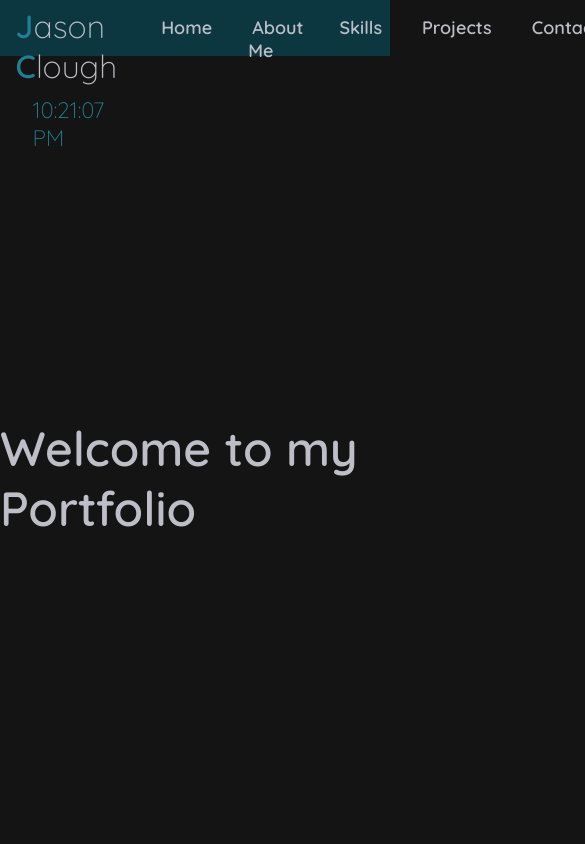
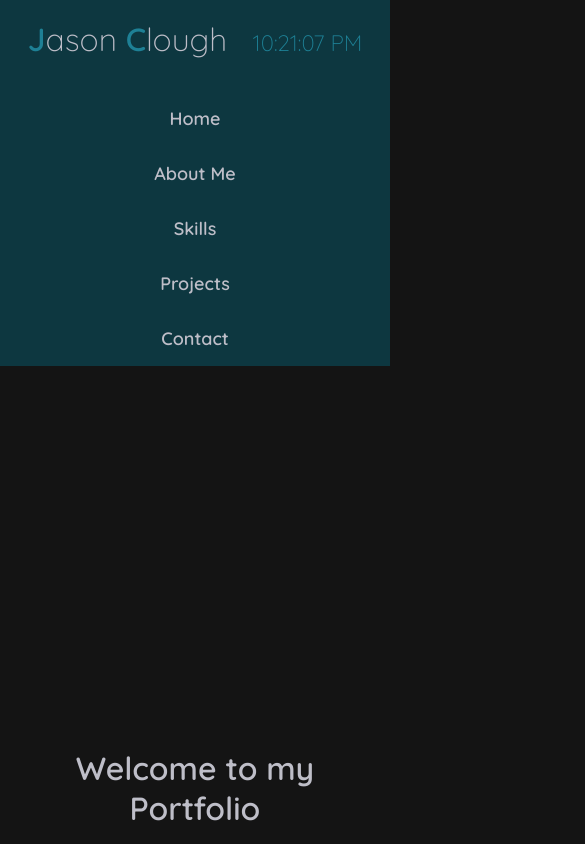
Before and after one commit to Jasonc95/Portfolio-Website, a plain HTML site: page index.html in a window 390 px wide. Shown: the top 844 px of the page, 585 px wide, since content can reach past the window. Drawn offline with Linux system fonts and the light colour scheme.

Commit message:
Added responsiveness for mobiles

```diff
--- a/Href/styles.css
+++ b/Href/styles.css
@@ -48,10 +48,11 @@ section {
 
 /* NAVIGATION BAR */
 .nav-bar {
-    height: 3.5em;
-    width: 100%;
+    height: 3.6em;
+
     justify-content: space-between;
     display: flex;
+    flex: content;
     background-color: #0d3740;
 }
 /*----NAME  top left*/
@@ -61,8 +62,7 @@ section {
     font-weight: 300;
     align-items: center;
     padding-left: 4%;
-    padding-top: 0em;
-    margin-top: 0.2em;
+    margin-top: 0.2rem;
 }
 .nav-bar .cap {
     color: #1e8095;
@@ -71,7 +71,7 @@ section {
 /*----NAV ITEMS  top right*/
 .nav-bar ul {
     list-style-type: none;
-    display: flex;
+    display: inline-flex;
     padding-right: 4%;
     gap:2em;
     margin-top: 1em;
@@ -96,7 +96,7 @@ section {
 
 /*CONTENT TEXT*/
 h1 {
-    font-size: 3em;
+    font-size: 3rem;
 }
 h2 {
     font-size: 2.5em;
@@ -116,6 +116,7 @@ a:hover {
     text-decoration: underline;
     color: #30c9ea;
 }
+
 
 /* LOGOS*/
 .logos {
@@ -141,16 +142,6 @@ a:hover {
     height: 70px;
     width: 70px;
 }
-.logos-link img {
-    height: 70px;
-    width: 70px;
-}
-.logo-link:nth-child(2) {
-    transition-delay: 200ms;
-}
-.logo-link:nth-child(3) {
-    transition-delay: 400ms;
-}
 
 
 /*JAVASCRIPT RESPONSIVENESS*/
@@ -172,7 +163,8 @@ a:hover {
     align-items: center;
 }
 
-  /*CLOCK*/
+
+/*CLOCK*/
   .nav-bar .clock {
     color: #1e8095;
     font-size: .7em;
@@ -180,3 +172,75 @@ a:hover {
     margin-left: .75em;
     display: inline-flex;
   }
+
+
+/* For mobile devices */
+@media screen and (max-width: 767px) {
+    section {
+      grid-template-columns: 1fr;
+      padding: 1rem;
+    }
+    h1 {
+      font-size: 2rem;
+      text-align: center;
+    }
+    h2 {
+      font-size: 1.8rem;
+    }
+    p {
+      font-size: 1.2rem;
+      padding: 0;
+      text-align: center;
+    }
+    .logos img {
+      height: 50px;
+      width: 50px;
+    }
+  }
+
+/* Responsive Navigation Bar */
+@media only screen and (max-width: 600px) {
+    .nav-bar {
+        flex-wrap: wrap;
+        justify-content: space-between;
+    }
+    .nav-bar .name {
+        flex-basis: 100%;
+        text-align: center;
+        padding: 1rem;
+    }
+    .nav-bar ul {
+        flex-basis: 100%;
+        display: flex;
+        flex-direction: column;
+        align-items: center;
+        padding: 0;
+    }
+    .nav-bar ul a {
+        margin: 0.5rem;
+        padding: 0.5rem;
+    }
+    .nav-bar ul a:hover {
+        text-decoration: underline;
+        color: #30c9ea;
+    }
+}
+
+@media screen and (max-width: 600px) {
+    .nav-bar {
+      flex-direction: column;
+      height: auto;
+    }
+    .nav-bar .name {
+      margin-bottom: 1em;
+    }
+    .nav-bar ul {
+      display: flex;
+      flex-direction: column;
+      align-items: center;
+      margin-top: 0;
+    }
+    .nav-bar ul a {
+      margin-top: 1em;
+    }
+  }
--- a/index.html
+++ b/index.html
@@ -79,15 +79,14 @@
         <p class="Contact-info">Email me at:<br> <a href="mailto:Jasonclough95@gmail.com" target="_blank"> Jasonclough95@gmail.com</a><br><br>
         You can also find me at:
         <div class="logos">
-            <div class="logo-link hidden">
-                <a href="https://github.com/Jasonc95" target="_blank"><img src="/Images/GITHUB.png"></a>&nbsp
+            <div class="logo hidden">
+                <a href="https://github.com/Jasonc95" target="_blank"><img src="./Images/GITHUB.png" alt="GitHub"></a>&nbsp
             </div>
-            <div class="logo-link hidden">
-                <a href="https://www.linkedin.com/in/jason-clough-b7078b269/" target="_blank"><img src="/Images/Link.png" alt=""></a>
+            <div class="logo hidden">
+                <a href="https://www.linkedin.com/in/jason-clough-b7078b269/" target="_blank"><img src="./Images/Link.png" alt="Linkedin"></a>
             </div>
         </div>
         </p>
     </section>
-
 </body>
 </html>
```
